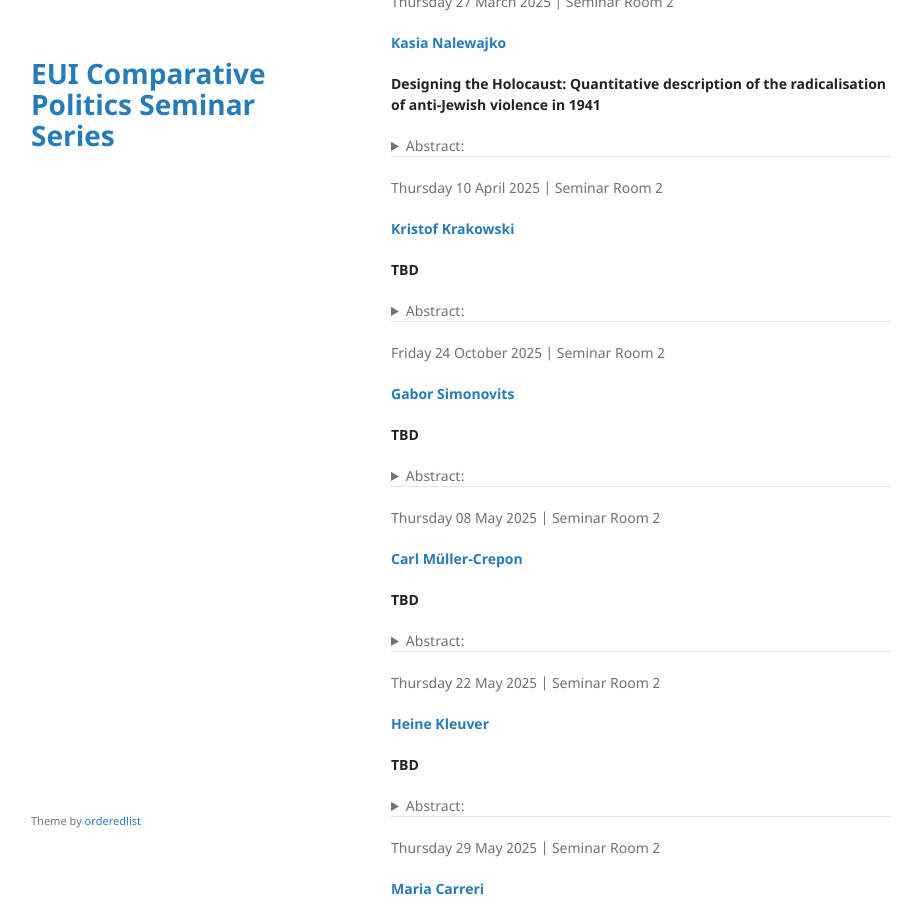
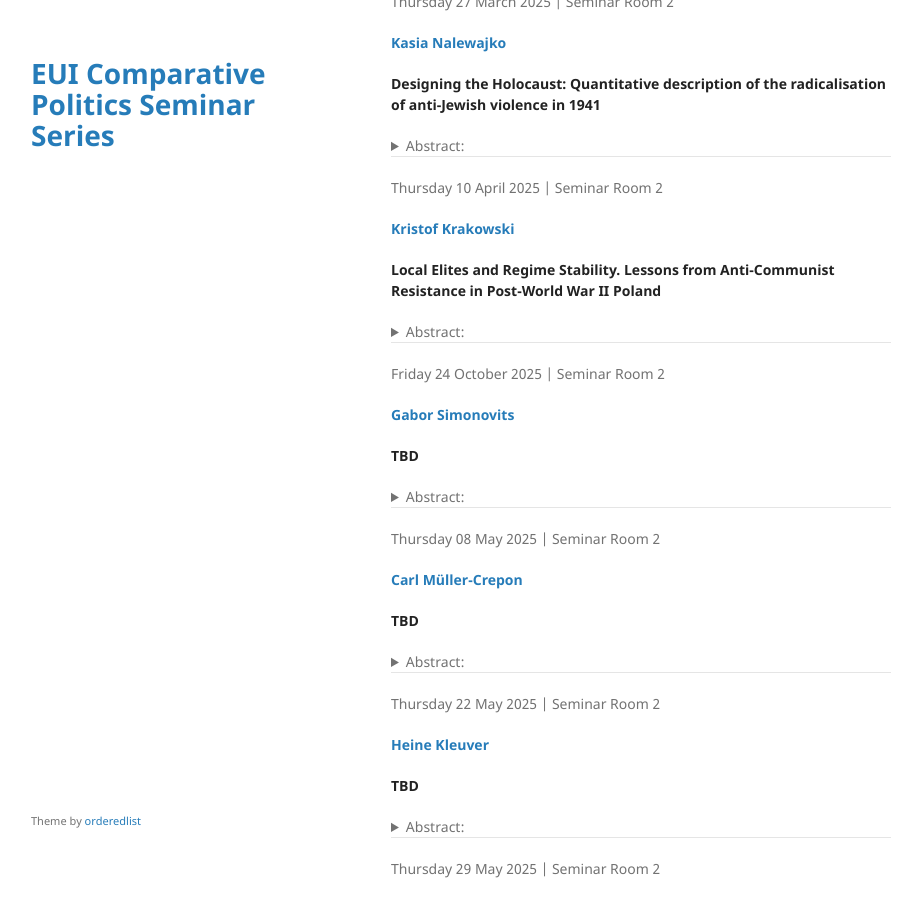
Before and after one commit to cpss-eui/cpss-eui.github.io, a Jekyll site: the page built from index.md, in a window 1280 px wide and 900 px high, scrolled down 1112 px. Shown: the whole window, without its empty margins (179-1101 px from the left). Built offline with Jekyll 4.4.1, drawn with Linux system fonts in a browser that asks for light colours; our own code applies the rules of GitHub Pages for plain Markdown files; some of the changed lines change nothing that is shown.

Commit message:
See https://github.com/cpss-eui/comparative-politics-seminar-series/commit/66c111d996c21352f3ca9c859f49b44d02f05fb5 from refs/heads/main

```diff
--- a/index.md
+++ b/index.md
@@ -215,14 +215,31 @@
 Krakowski</a></strong>
 </p>
 
-**TBD**
+**Local Elites and Regime Stability. Lessons from Anti-Communist
+Resistance in Post-World War II Poland**
 
 <details>
 <summary>
 Abstract:
 </summary>
 <p>
-TBD
+Regime changes are common around the world. How do newly-established
+regimes interact with old regime elites? While pre-existing elites can
+directly challenge the new regime, their human and social capital may
+also bolster governance, indirectly reducing resistance against new
+authorities. We study foreign-imposed regime change in post-WWII Poland,
+tracing the impact of local Polish elites, including nobility,
+intellectuals, and army officers, on opposition to the Soviet-backed
+communist regime. We exploit plausibly random variation in Polish
+officers’ wartime deployment and imprisonment for causal identification.
+While most officers in Nazi captivity survived, those in Soviet
+captivity largely perished. Leveraging differences in officers’ wartime
+experiences, we find that municipalities with more surviving local
+elites experienced fewer Solidarno´s protests in the 1980s. Historical
+evidence suggests that surviving elites enhanced local economic
+development and public services, easing grievances against the communist
+regime. The economically beneficial effects of elite survival can be
+traced to this day.
 </p>
 </details>
 <hr>
```
Also changed, not shown: 1 other file.
